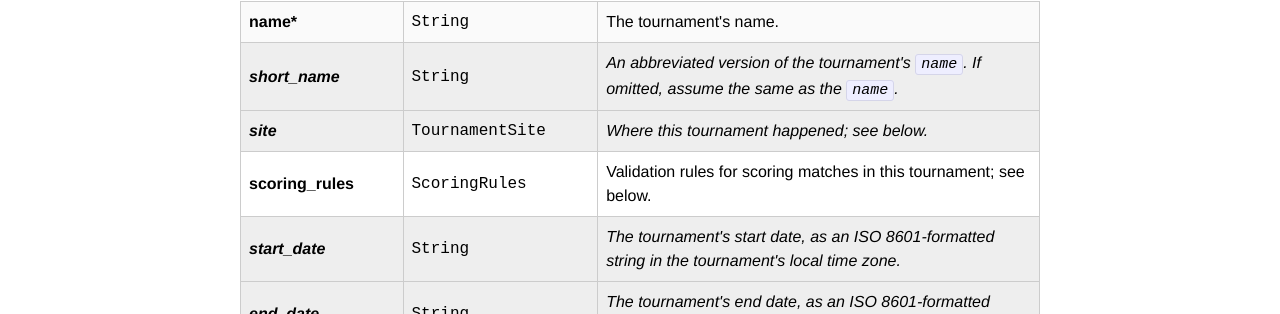
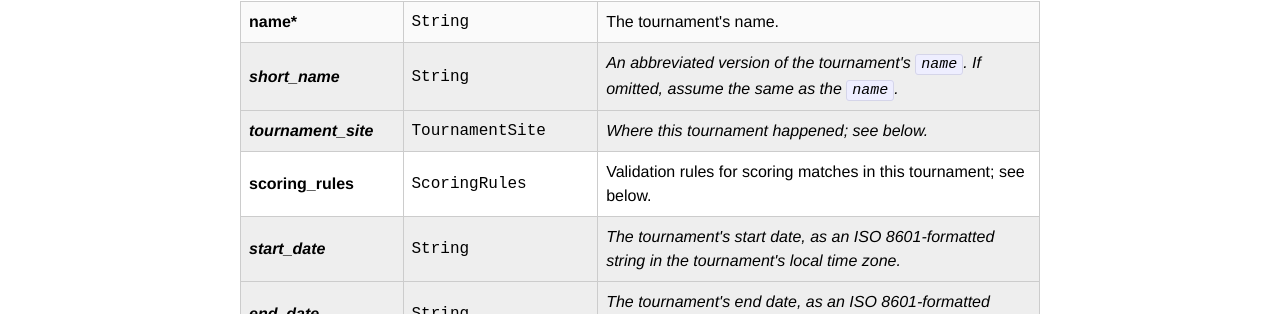
Before and after one commit to quizbowl/schema, a Jekyll site: the page built from tournament.md, in a window 1280 px wide and 900 px high. Shown: the part 316-630 px from the top of the window. Built offline with Jekyll 4.4.1, drawn with Linux system fonts in a browser that asks for light colours.

Commit message:
standardize naming

```diff
--- a/tournament.md
+++ b/tournament.md
@@ -18,7 +18,7 @@ A `Tournament` object describes a tournament for which a single result is publis
     <td>An abbreviated version of the tournament's <code>name</code>. If omitted, assume the same as the <code>name</code>.</td>
   </tr>
   <tr class="optional">
-    <th>site</th>
+    <th>tournament_site</th>
     <td class="type">TournamentSite</td>
     <td>Where this tournament happened; see below.</td>
   </tr>
```
